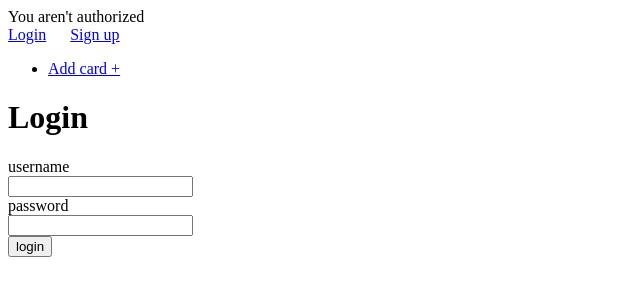
After one commit to Revy1664/learnWords, a Flask app: page /login in a window 1280 px wide. The commit adds this page. Shown: the top 300 px of the page, without its empty margins (0-640 px from the left). Run offline with Flask 3, Linux system fonts and the light colour scheme; parts of the project's set-up code (start-up, migrations or seed data) failed here and were passed over; some libraries are stand-ins or nearby versions.

Commit message:
added simple users system

```diff
--- a/app.py
+++ b/app.py
@@ -1,8 +1,11 @@
 import models
-from flask import render_template, request, redirect, url_for
+from flask_login import login_user, logout_user, login_required
+from flask import render_template, request, redirect, url_for, flash
+from flask_wtf.csrf import generate_csrf
 
-from config import app, db
-from models import Card
+from config import app, db, bcrypt
+from models import Card, User
+from forms import LoginForm, RegistrationForm
 
 
 # ROUTES
@@ -10,11 +13,11 @@ from models import Card
 def index():
     # get all the cards from database
     cards = Card.query.order_by(Card.id.asc()).all()
-
     return render_template("index.html", cards=cards)
 
 
 @app.route("/create_card", methods=["POST", "GET"])
+@login_required
 def create_card():
 
     if request.method == "POST":
@@ -34,6 +37,7 @@ def create_card():
 
 
 @app.route("/remove/<int:card_id>")
+@login_required
 def delete_card(card_id: int):
     # getting card by id
     card = Card.query.get(card_id)
@@ -47,6 +51,7 @@ def delete_card(card_id: int):
 
 
 @app.route("/edit_card/<int:card_id>", methods=["POST", "GET"])
+@login_required
 def edit_card(card_id: int):
     # getting card by id
     card = Card.query.get(card_id)
@@ -69,5 +74,54 @@ def edit_card(card_id: int):
     return render_template("edit_card.html", card=card)
 
 
+@app.route("/signup", methods=["POST", "GET"])
+def signup():
+
+    form = RegistrationForm()
+    if request.method == "POST" and form.validate():
+
+        # creating a new user
+        new_user = User(
+            username=form.username.data,
+            email=form.email.data,
+            password=form.password.data
+        )
+        # adding the new user to database
+        db.session.add(new_user)
+        db.session.commit()
+
+        # redirect to login page after registration
+        return redirect("/login", code=302)
+    return render_template("signup.html", form=form)
+
+
+@app.route("/login", methods=["POST", "GET"])
+def login():
+
+    form = LoginForm()
+    if request.method == "POST" and form.validate():
+
+        # finding a user by entered username
+        user = User.query.filter_by(username=form.username.data).first()
+
+        # checking the entered password and hashed password
+        if not user or not bcrypt.check_password_hash(user.password_hash, form.password.data):
+            flash("Invalid username or password.", "error")
+            return redirect("/login", code=302)
+
+        login_user(user)
+        return redirect("/", code=302)
+
+    return render_template("login.html", form=form)
+
+
+@app.route("/logout")
+def logout():
+    # logging out the user
+    logout_user()
+
+    return redirect("/", code=302)
+
+
 if __name__ == "__main__":
     app.run(debug=True)
--- /dev/null
+++ b/forms.py
@@ -0,0 +1,15 @@
+from flask_wtf import FlaskForm
+from wtforms import StringField, PasswordField
+
+
+class LoginForm(FlaskForm):
+
+	username = StringField("username")
+	password = PasswordField("password")
+
+
+class RegistrationForm(FlaskForm):
+
+	username = StringField("username")
+	email = StringField("email")
+	password = PasswordField("password")
--- a/templates/base.html
+++ b/templates/base.html
@@ -9,6 +9,15 @@
 <body>
 
 	<header>
+
+		{% if current_user.is_authenticated %}
+			Hi {{ current_user.username }}! <br>
+			<a href="{{ url_for('logout') }}">Log out</a>
+		{% else %}
+			You aren't authorized <br>
+			<a href="{{ url_for('login') }}">Login</a>
+			<a style="margin-left: 20px;" href="{{ url_for('signup') }}">Sign up</a>
+		{% endif %}
 
 		<ul>
 			<li><a href="{{ url_for('create_card') }}">Add card +</a></li>
--- /dev/null
+++ b/templates/login.html
@@ -0,0 +1,28 @@
+{% extends "base.html" %}
+
+{% block title %} Login {% endblock %}
+
+{% block content %}
+
+<h1>Login</h1>
+
+<form method="POST" action="{{ url_for('login') }}">
+	{{ form.hidden_tag() }}
+	{{ form.username.label }} <br>
+	{{ form.username }} <br>
+	{{ form.password.label }} <br>
+	{{ form.password }} <br>
+
+	{% with messages = get_flashed_messages() %}
+		{% if messages %}
+	    	<ul class=flashes>
+	    	{% for message in messages %}
+	      		<li>{{ message }}</li>
+	    	{% endfor %}
+	    	</ul>
+	  	{% endif %}
+	{% endwith %}
+	<input type="submit" value="login">
+</form>
+
+{% endblock %}
```
Also changed, not shown: config.py (+12 -0 lines), models.py (+9 -3 lines), templates/signup.html (added, +20 -0 lines), 1 other file.
